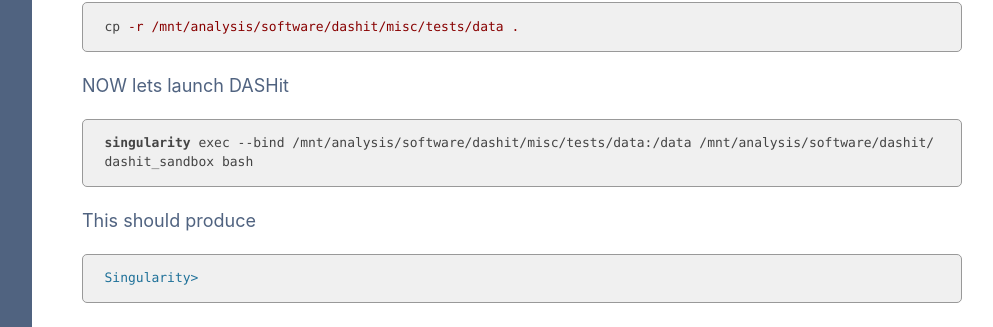
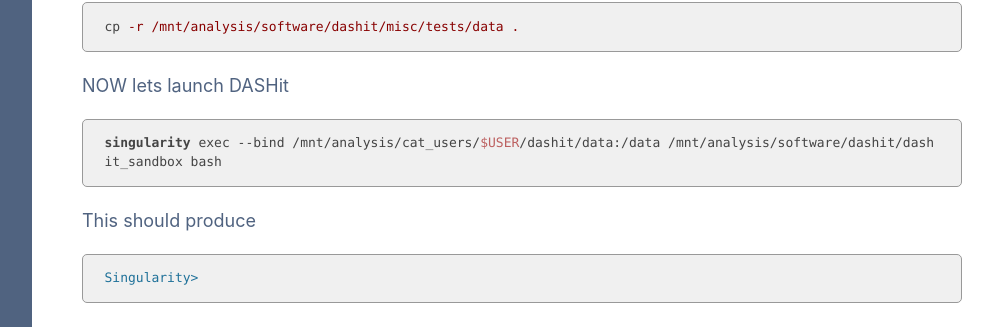
Before and after one commit to UCSF-CAT-Bioinformatics/CAT_Bioinfo_Training, a Jekyll site: the page built from protocols/dashit.md, in a window 1280 px wide. Shown: the part 1930-2257 px from the top of the page, without its empty margins (268-1261 px from the left). Built offline with Jekyll 4.4.1, drawn with Linux system fonts in a browser that asks for light colours; our own code applies the rules of GitHub Pages for plain Markdown files.

Commit message:
update bind

````diff
--- a/protocols/dashit.md
+++ b/protocols/dashit.md
@@ -60,7 +60,7 @@
 NOW lets launch DASHit
 
 ```bash
-singularity exec --bind /mnt/analysis/software/dashit/misc/tests/data:/data /mnt/analysis/software/dashit/dashit_sandbox bash
+singularity exec --bind /mnt/analysis/cat_users/$USER/dashit/data:/data /mnt/analysis/software/dashit/dashit_sandbox bash
 ```
 
 This should produce
````
